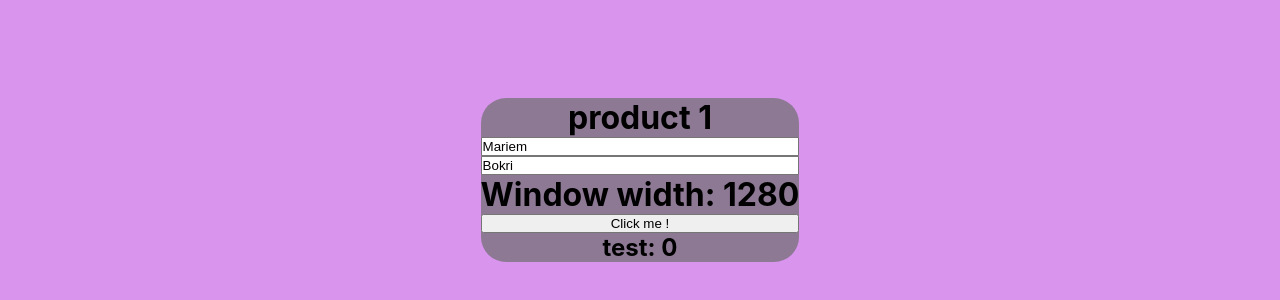
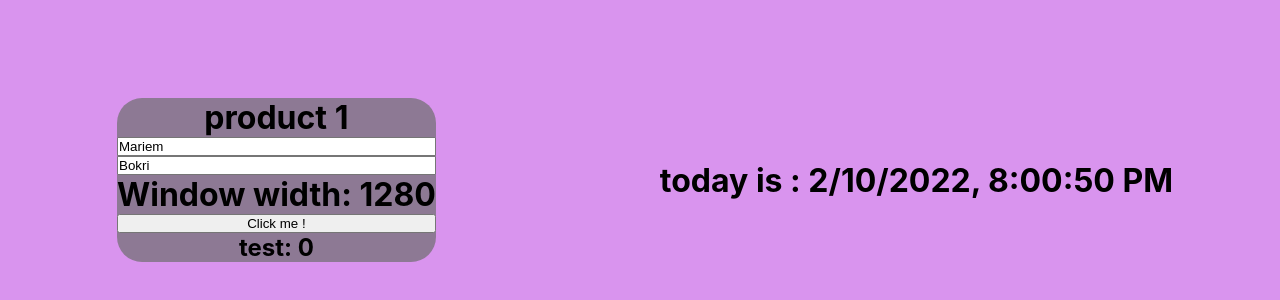
Before and after one commit to MariemBok/MERN-Stack-Project, a React (Create React App) app in the folder first_react_project/: page / in a window 1280 px wide. Shown: the part 220-520 px from the top of the page. Built offline with nearby package versions, Linux system fonts and the light colour scheme.

Commit message:
first attempt at trying the countdown

```diff
--- a/first_react_project/src/App.js
+++ b/first_react_project/src/App.js
@@ -3,6 +3,7 @@ import styled from "styled-components";
 import Product from "./Components/Product";
 import Products from "./products.json";
 import "./App.css";
+import Countdown from "./Components/CountDown";
 
 function App() {
   /*const Title = styled.h3`
@@ -24,7 +25,9 @@ function App() {
   return (
     <AppFrame className="app">
       <Product name="product 1"/>
+      <Countdown/>
     </AppFrame>
+
   );
 }
 
--- /dev/null
+++ b/first_react_project/src/Components/CountDown.js
@@ -0,0 +1,18 @@
+import React, {useEffect, useState} from "react";
+
+function Countdown(){
+    const [date, setDate] = useState(new Date().toLocaleString());
+
+    /*useEffect(() => {
+        date.addEventListener('',)
+    });
+
+    const handleResize = () => setWidth(window.innerWidth);
+    window.addEventListener('resize',handleResize);*/
+
+    return(
+        <h1>today is : {date}</h1>
+    );
+}
+
+export default Countdown;
```
